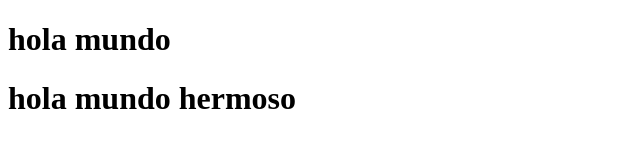
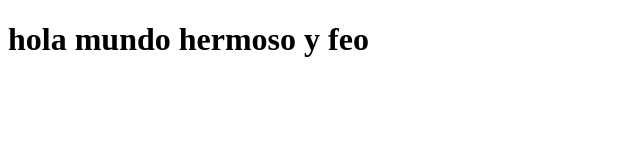
Before and after one commit to R0VTT3R/trabajo-git, a plain HTML site: page index.html in a window 1280 px wide. Shown: the whole page, without its empty margins (0-640 px from the left). Drawn offline with Linux system fonts and the light colour scheme.

Commit message:
cambios en el proceso

```diff
--- a/index.html
+++ b/index.html
@@ -6,7 +6,6 @@
     <title>Document</title>
 </head>
 <body>
-    <h1>hola mundo</h1>
-    <h1>hola mundo hermoso</h1>
+    <h1>hola mundo hermoso y feo</h1>
 </body>
 </html>
```
Also changed, not shown: 2 other files.
